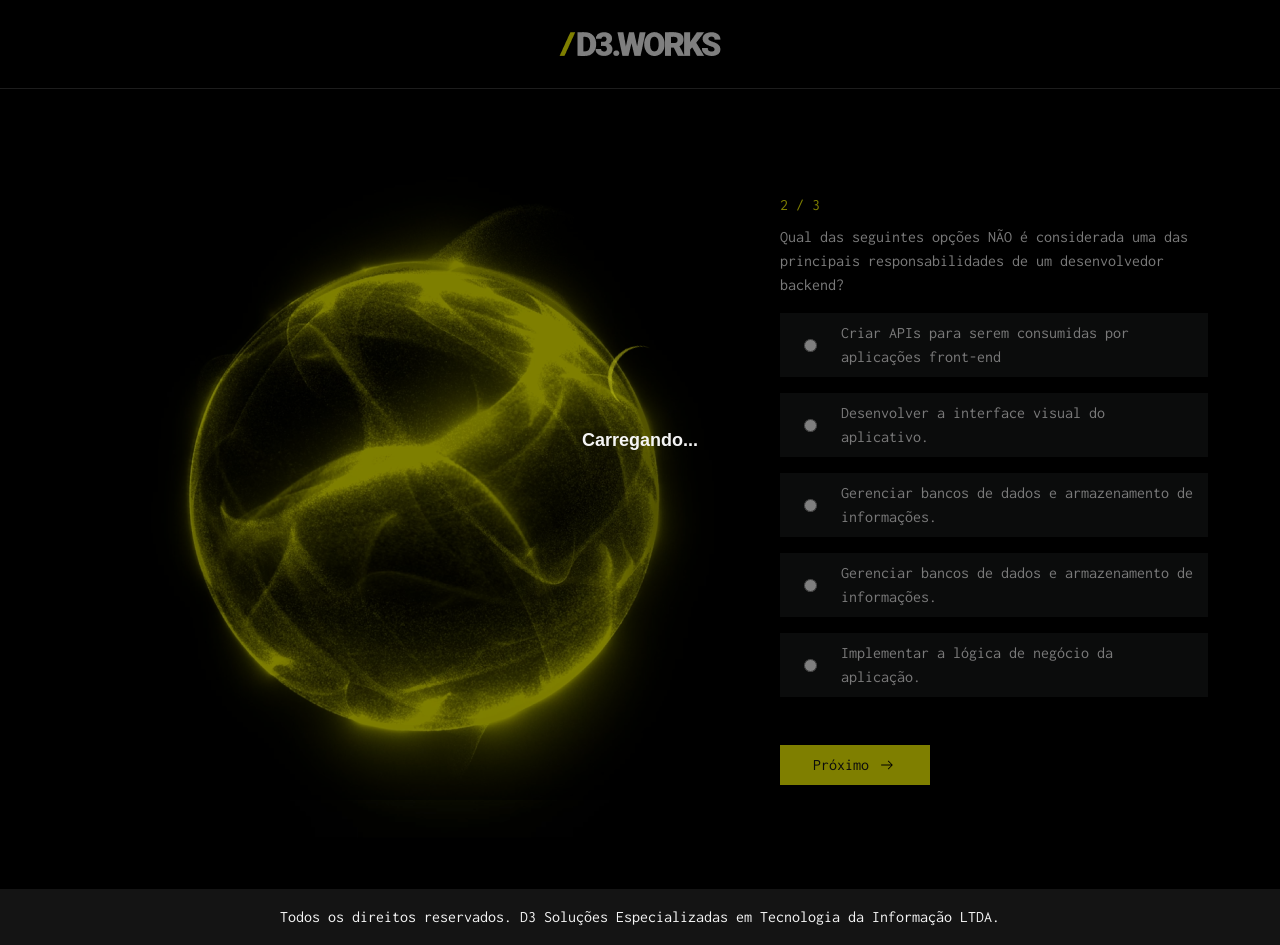
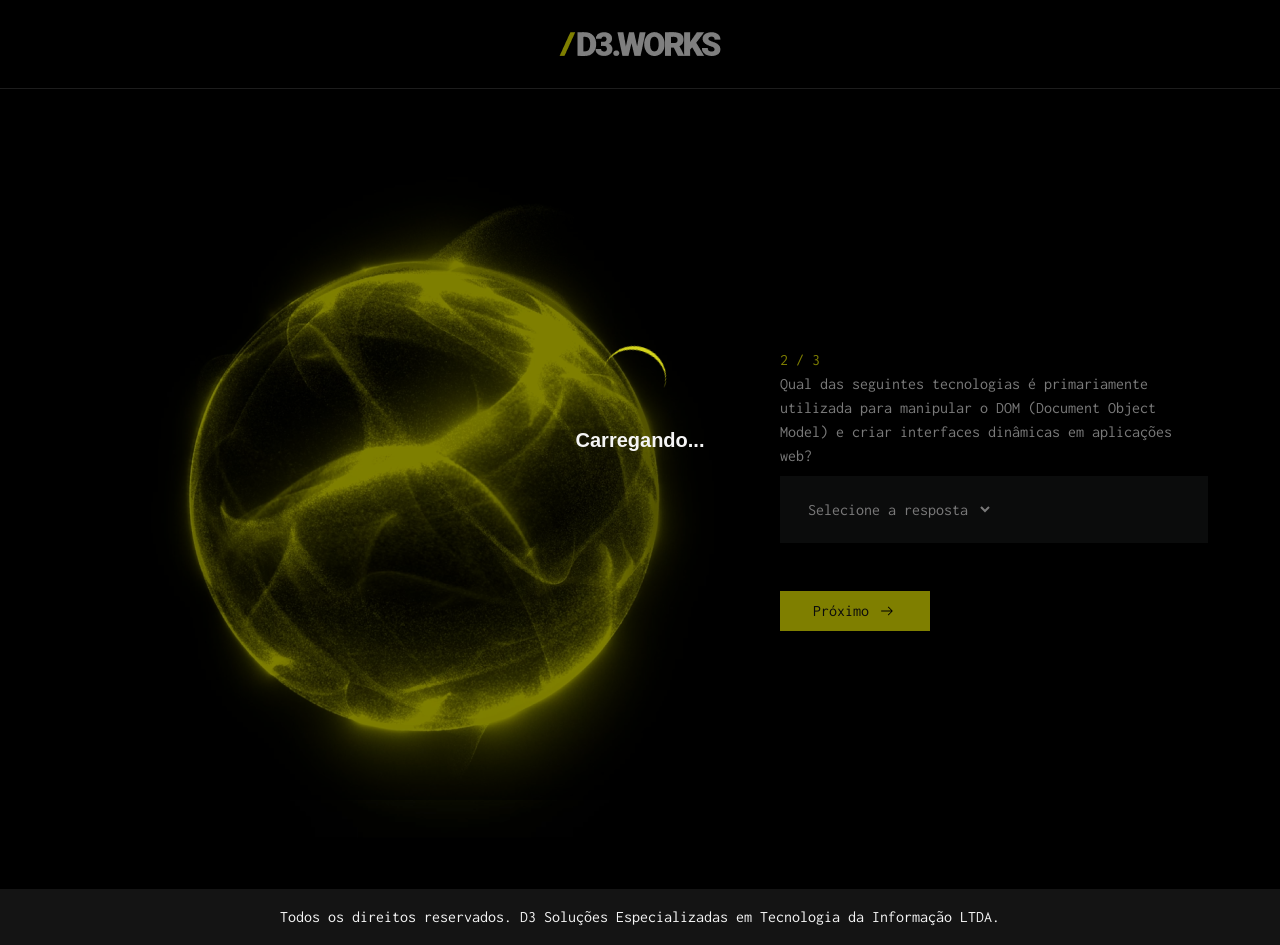
Before and after one commit to brunoidalgo/d3-works-desafio, a Next.js app: page /quiz in a window 1280 px wide. Both pictures are taken after a click on the button "Próximo". Built offline with nearby package versions, Linux system fonts and the light colour scheme.

Commit message:
Create a dropdown

```diff
--- /dev/null
+++ b/src/app/components/Canvas.js
@@ -0,0 +1,7 @@
+export default function Canvas() {
+    return (
+        <div>
+
+        </div>
+    )
+}
--- /dev/null
+++ b/src/app/components/Dropdown.js
@@ -0,0 +1,20 @@
+export default function Dropdown() {
+
+    const respostas = [
+        "Selecione a resposta",
+        "React",
+        "Javascript",
+        "Python",
+        "Java"
+    ]
+
+    return (
+        <div className="relative">
+            <select className="rounded-lg p-2 bg-transparent text-neutras-white border-transparent">
+                {respostas.map((resposta, index) => (
+                    <option key={index} value={resposta}>{resposta}</option>
+                ))}
+            </select>
+        </div>
+    )
+}
--- a/src/app/components/Loading.js
+++ b/src/app/components/Loading.js
@@ -2,8 +2,8 @@ export default function Loading() {
     return (
         <div className="flex items-center justify-center min-h-screen fixed inset-0 z-50 bg-black bg-opacity-50">
             <div className="flex flex-col items-center">
-                <div className="animate-spin rounded-full h-16 w-16 border-t-4 border-aviso-alert border-opacity-50"></div>
-                <p className="mt-4 text-lg font-semibold text-neutras-white">Carregando...</p>
+                <div className="animate-spin rounded-full h-16 w-16 mr-3 border-e-4 border-aviso-alert border-opacity-100"></div>
+                <p className="mt-4 text-xl font-bold text-neutras-white">Carregando...</p>
             </div>
         </div>
 
--- a/src/app/components/Main.js
+++ b/src/app/components/Main.js
@@ -15,7 +15,7 @@ export default function Main() {
         setShowLoading(true);
         setTimeout(() => {
             setShowLoading(false);
-        }, 5000);
+        }, 3000);
     }
 
     return (
--- a/src/app/quiz/page.js
+++ b/src/app/quiz/page.js
@@ -8,27 +8,49 @@ import { useState } from "react";
 
 import circuloDourado from "../../../public/assets/circulo-dourado.png";
 import seta from "../../../public/assets/seta-direita.svg";
+import Dropdown from "../components/Dropdown";
 
 export default function Quiz() {
 
     const [showLoading, setShowLoading] = useState(false);
-    const [perguntaAtual, setPerguntaAtual] = useState(0);
+    const [perguntaAtual, setPerguntaAtual] = useState(1);
 
     const handleStart = () => {
         setShowLoading(true);
-        setPerguntaAtual(perguntaAtual + 1);
+        if (perguntaAtual < tittles.length) {
+            setPerguntaAtual(perguntaAtual + 1);
+        }
         setTimeout(() => {
             setShowLoading(false);
-        }, 5000);
+        }, 3000);
     }
 
-    const questions = [
-        "Criar APIs para serem consumidas por aplicações front-end",
-        "Desenvolver a interface visual do aplicativo.",
-        "Gerenciar bancos de dados e armazenamento de informações.",
-        "Gerenciar bancos de dados e armazenamento de informações.",
-        "Implementar a lógica de negócio da aplicação.",
-    ];
+    const tittles = [
+        {
+            id: 1,
+            title: "Qual das seguintes opções NÃO é considerada uma das principais responsabilidades de um desenvolvedor backend?",
+            questions: [
+                "Criar APIs para serem consumidas por aplicações front-end",
+                "Desenvolver a interface visual do aplicativo.",
+                "Gerenciar bancos de dados e armazenamento de informações.",
+                "Implementar a lógica de negócio da aplicação."
+            ]
+        },
+        {
+            id: 2,
+            title: "Qual das seguintes tecnologias é primariamente utilizada para manipular o DOM (Document Object Model) e criar interfaces dinâmicas em aplicações web?",
+            questions: [
+                `React`,
+            ]
+        },
+        {
+            id: 3,
+            title: "Escreva uma redação falando sobre o impacto das IAs na área da tecnologia.",
+            questions: [
+                "Implementar a lógica de negócio da aplicação."
+            ]
+        }
+    ]
 
     return (
         <>
@@ -41,26 +63,45 @@ export default function Quiz() {
                     />
                     <div className="font-inconsolata font-thin flex flex-col text-left w-[428px] text-wrap">
                         <div>
-                            <span className="text-primarias-black">{perguntaAtual + 1} / {questions.length - 2}
+                            {/* Contador de perguntas */}
+                            <span className="text-primarias-black">{perguntaAtual} / {tittles.length}
                             </span>
                         </div>
-                        <div className="flex flex-col gap-1 mt-2 mb-2">
-                            Qual das seguintes opções NÃO é considerada uma das principais responsabilidades de um desenvolvedor backend?
-                        </div>
-                        {questions.map((question, index) => {
-                            return (
-                                <div key={index} className="flex flex-row gap-2 bg-neutras-black p-2 mt-2 mb-2 text-left items-center">
-                                    <input type="radio" id={index} name="question" value={question} className="m-4" />
-                                    <label htmlFor={index}>{question}</label>
+                        {/* Utilizando map para renderizar as perguntas */}
+                        {tittles.filter(element => element.id === perguntaAtual)
+                            .map(element => (
+                                <div key={element.id} className="text-neutras-white">
+                                    <p>{element.title}</p>
                                 </div>
-                            )
-                        })}
+                            ))}
+                        {/* Utilizando map para renderizar as respostas */}
+                        {tittles
+                            .filter(element => element.id === perguntaAtual)
+                            .map(element => (
+                                <div key={element.id} className="flex flex-col gap-2 bg-neutras-black p-4 mt-2 mb-2 text-left">
+                                    {element.questions.map((question, index) => (
+                                        element.id === 2 ? <Dropdown key={index == 2} /> :
+                                            <div key={index} className="flex flex-row items-center gap-2">
+                                                <input
+                                                    type="radio"
+                                                    id={`${element.id}-${index}`}
+                                                    name={`question-${element.id}`}
+                                                    value={question}
+                                                    className="appearance-none m-4 w-8 h-8 rounded-full border-2 border-gray-500 bg-white checked:bg-blue-500 checked:border-blue-500"
+                                                />
+                                                <label htmlFor={`${element.id}-${index}`}>{question}</label>
+                                            </div>
+                                    ))}
+                                </div>
+                            ))}
                         <button className="mt-10 p-2 bg-primarias-black text-neutras-black font-inconsolata w-[150px]" onClick={handleStart}>
                             <div className="flex flex-row justify-center text-center items-center gap-2">
                                 <p>Próximo</p>
-                                <Image src={seta}
+                                <Image
+                                    src={seta}
                                     width={20}
-                                    height={20} alt="seta-direita" />
+                                    height={20} alt="seta-direita"
+                                />
                             </div>
                         </button>
                     </div>
```
